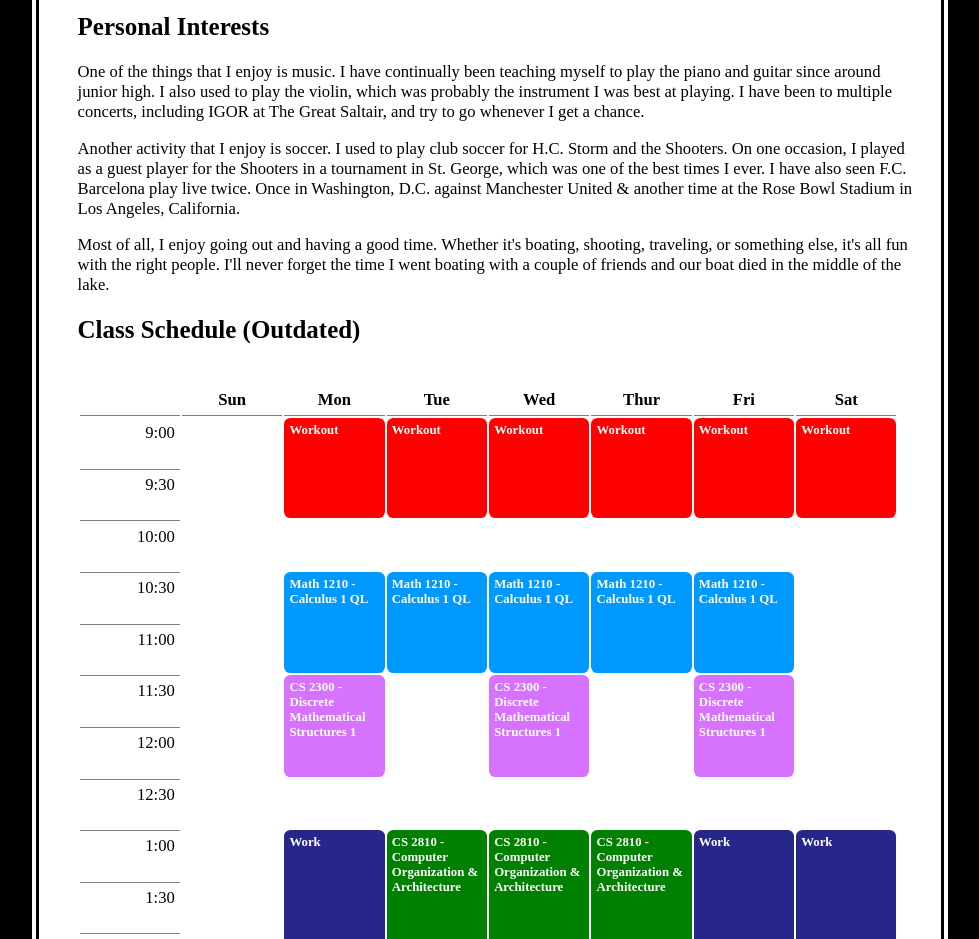
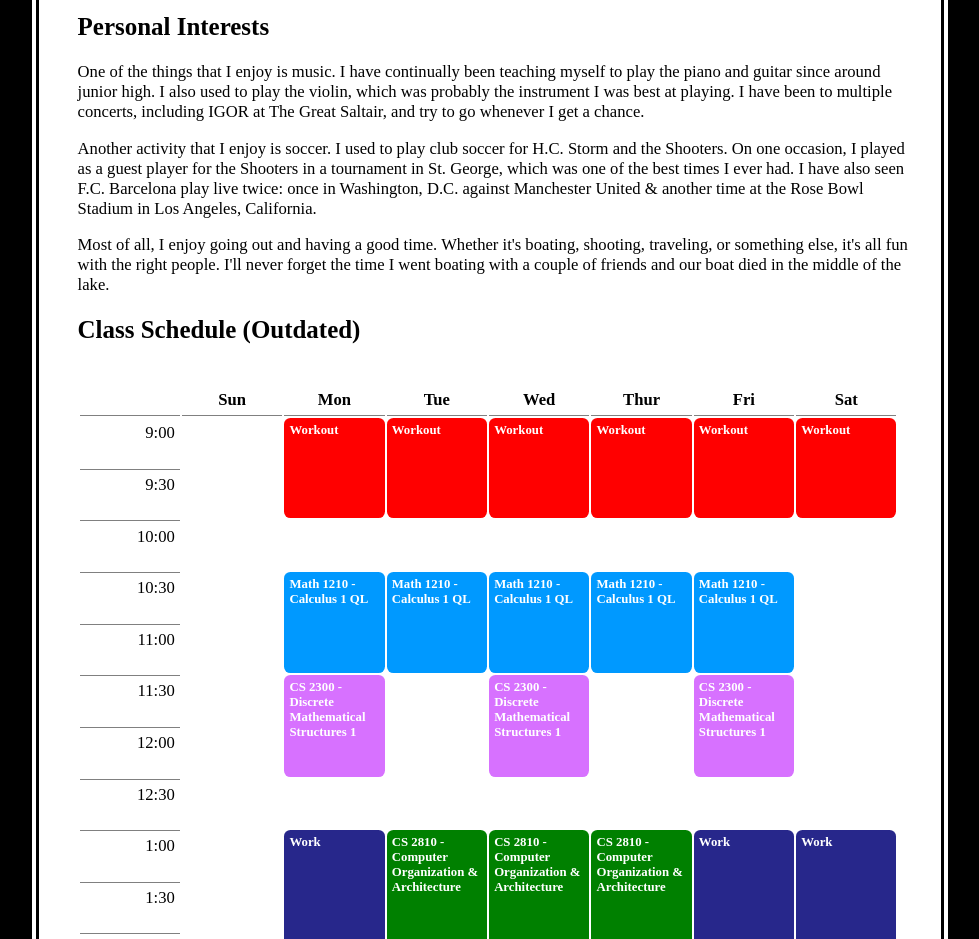
Before and after one commit to jbeBan/jbeBan.github.io, a plain HTML site: page index.html in a window 1280 px wide. Shown: the part 1380-2319 px from the top of the page, without its empty margins (150-1129 px from the left). Drawn offline with Linux system fonts and the light colour scheme; a web font is replaced by a local one.

Commit message:
Fix grammar in Personal Interests section

```diff
--- a/index.html
+++ b/index.html
@@ -42,7 +42,7 @@
         </p>
         <h2>Personal Interests</h2>
         <p>One of the things that I enjoy is music. I have continually been teaching myself to play the piano and guitar since around junior high. I also used to play the violin, which was probably the instrument I was best at playing. I have been to multiple concerts, including IGOR at The Great Saltair, and try to go whenever I get a chance.</p>
-        <p>Another activity that I enjoy is soccer. I used to play club soccer for H.C. Storm and the Shooters. On one occasion, I played as a guest player for the Shooters in a tournament in St. George, which was one of the best times I ever. I have also seen F.C. Barcelona play live twice. Once in Washington, D.C. against Manchester United & another time at the Rose Bowl Stadium in Los Angeles, California.</p>
+        <p>Another activity that I enjoy is soccer. I used to play club soccer for H.C. Storm and the Shooters. On one occasion, I played as a guest player for the Shooters in a tournament in St. George, which was one of the best times I ever had. I have also seen F.C. Barcelona play live twice: once in Washington, D.C. against Manchester United & another time at the Rose Bowl Stadium in Los Angeles, California.</p>
         <p>Most of all, I enjoy going out and having a good time. Whether it's boating, shooting, traveling, or something else, it's all fun with the right people. I'll never forget the time I went boating with a couple of friends and our boat died in the middle of the lake.</p>
         <h2>Class Schedule (Outdated)</h2>
         <table>
```
